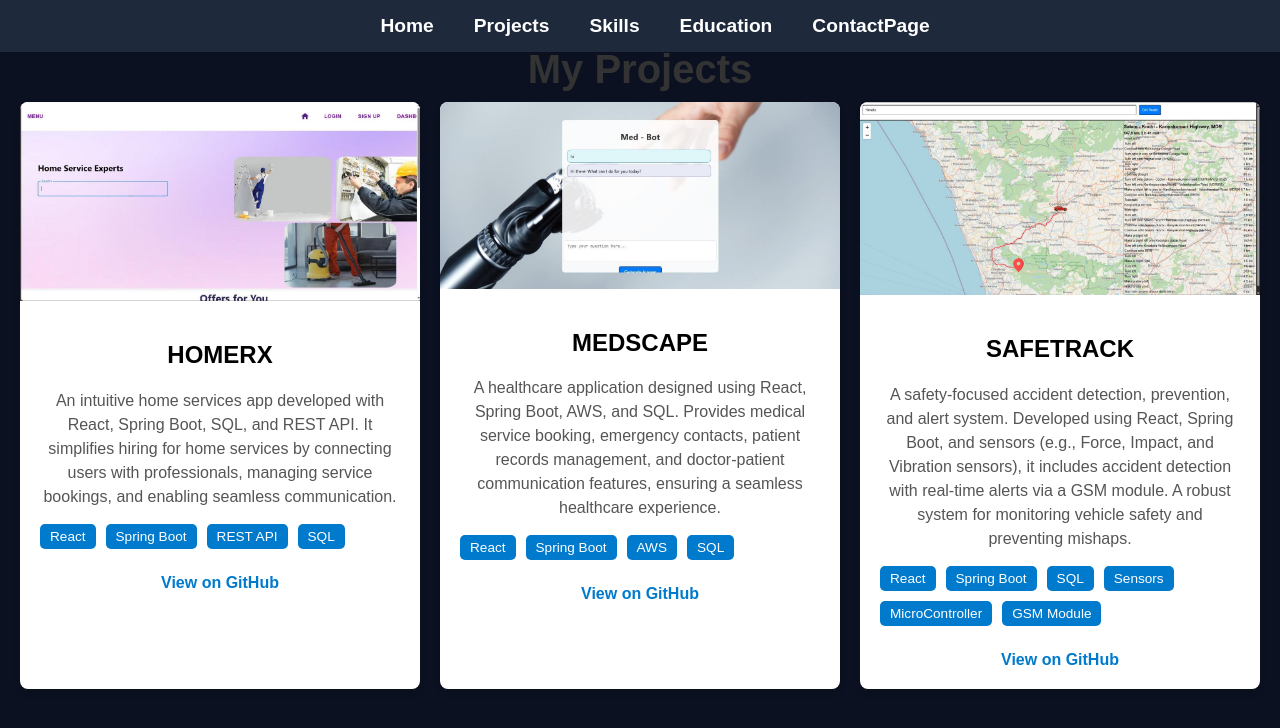
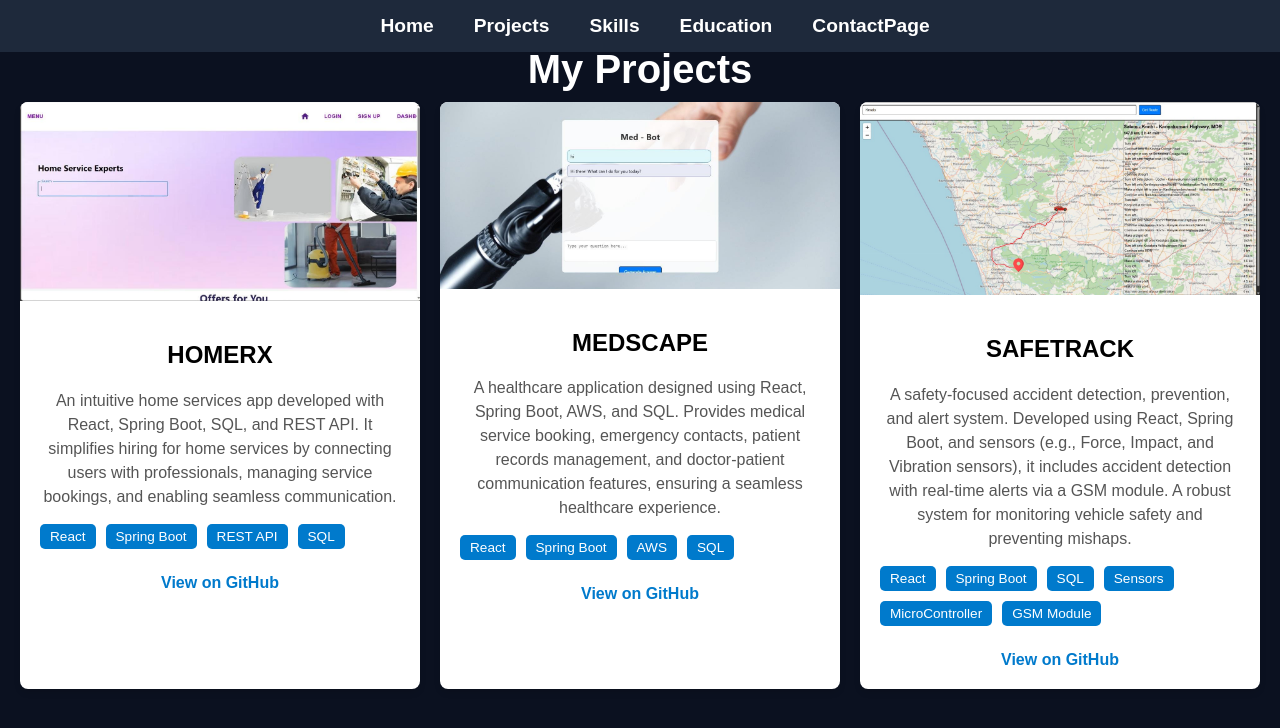
Before and after one commit to SahanaRamachandran/myportfolio, a React (Create React App) app: page /projects in a window 1280 px wide. Shown: the top 728 px of the page. Built offline with nearby package versions, Linux system fonts and the light colour scheme.

Commit message:
Fix ESLint warning and add missing Babel plugin

```diff
--- a/src/components/Herosection.js
+++ b/src/components/Herosection.js
@@ -14,7 +14,7 @@ function Herosection() {
 
       <img
         src={profilePic}
-        alt="Profile picture of Sahana Ramachandran"
+        alt="Profile"
         className="profile-pic"
       />
       <h1 style={{color:"white"}}>Hello, I'm Sahana.</h1>
--- a/src/components/Projects.js
+++ b/src/components/Projects.js
@@ -36,7 +36,7 @@ const projects = [
 const Projects = () => {
   return (
     <div className="projects-page">
-      <h1 className="projects-titles">My Projects</h1>
+      <h1 className="projects-titles" style={{color:"white"}}>My Projects</h1>
       <div className="projects-container">
         {projects.map((project, index) => (
           <div key={index} className="project-card">
```
